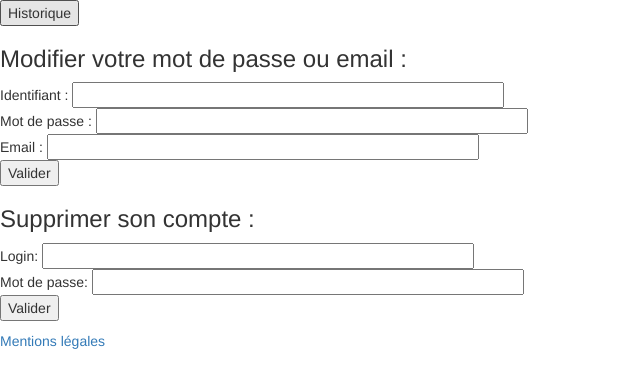
After one commit to Wendeline/LPProd, a PHP site: page /LPProd/ProfilUtilisateur.php in a window 1280 px wide. The commit adds this page. Shown: the top 388 px of the page, without its empty margins (0-640 px from the left). Run offline with PHP 8.4, Linux system fonts and the light colour scheme; the visitor is signed in with stand-in values (Sample User, id 1); some libraries are stand-ins or nearby versions.

Commit message:
add profilUser

```diff
--- a/ApiConnexion.php
+++ b/ApiConnexion.php
@@ -117,6 +117,7 @@ switch ($http_method) {
             $repBdd = $bdd->prepare($query);
             $repBdd->execute();
             $repBdd->closeCursor();
+            unset($_SESSION["idUtilisateur"]);
             deliver_response(200, "Suppresion ok $pseudo",NULL);
 
         }
--- /dev/null
+++ b/ProfilUtilisateur.php
@@ -0,0 +1,45 @@
+<?php
+session_start();
+
+include('mylib.php');
+?>
+<!DOCTYPE html>
+<html lang="en">
+<head>
+  <title>Profil - LPProd</title>
+  <meta charset="utf-8">
+  <meta name="viewport" content="width=device-width, initial-scale=1">
+  <link rel="stylesheet" href="https://maxcdn.bootstrapcdn.com/bootstrap/3.4.1/css/bootstrap.min.css">
+  <script src="https://ajax.googleapis.com/ajax/libs/jquery/3.6.0/jquery.min.js"></script>
+  <script src="https://maxcdn.bootstrapcdn.com/bootstrap/3.4.1/js/bootstrap.min.js"></script>
+</head>
+<body>
+
+<form action="historique.php" method="POST" >
+  <input name="idUtilisateur" type="hidden" value="<?php $_SESSION['idUtilisateur'] ?>" />
+  <input type="submit" value="Historique" />
+</form>
+
+<form action="TraitementConnexion.php" method="POST" >
+        <h3> Modifier votre mot de passe ou email : </h3>
+        Identifiant : <input type="text" size="50" name="pseudo" /> </br>
+        Mot de passe : <input type="password" size="50" name="mdp" /> </br>
+        Email : <input type="email" size="50" name="email" /> </br>
+        <input name="_method" type="hidden" value="PUT" />
+        <input type="submit" value="Valider" /> </p>
+    </form>
+
+    <form action="TraitementConnexion.php" method="GET" >
+        <h3>Supprimer son compte : </h3>
+        Login: <input type="text" size="50" name="pseudo" /></br>
+        Mot de passe: <input type="password" size="50" name="mdp"  /></br>
+        <input name="_method" type="hidden" value="DELETE" />
+        <input type="submit" value="Valider" /> </p>
+    </form>
+
+</div>
+
+</body>
+</html>
+
+<a href="http://localhost/LPProd/MentionsLegales.php">Mentions légales</a>
--- a/index.php
+++ b/index.php
@@ -48,9 +48,9 @@ if(empty($_SESSION['idUtilisateur'])){
   <input type="submit" value="Déconnexion" />
   </form>
 
-  <form action="historique.php" method="POST" >
+  <form action="ProfilUtilisateur.php" method="POST" >
   <input name="idUtilisateur" type="hidden" value="<?php $_SESSION['idUtilisateur'] ?>" />
-  <input type="submit" value="Historique de vos recherches" />
+  <input type="submit" value="Profil" />
   </form>
   <?php
 } ?>
```
Also changed, not shown: historique.php (+26 -3 lines).
